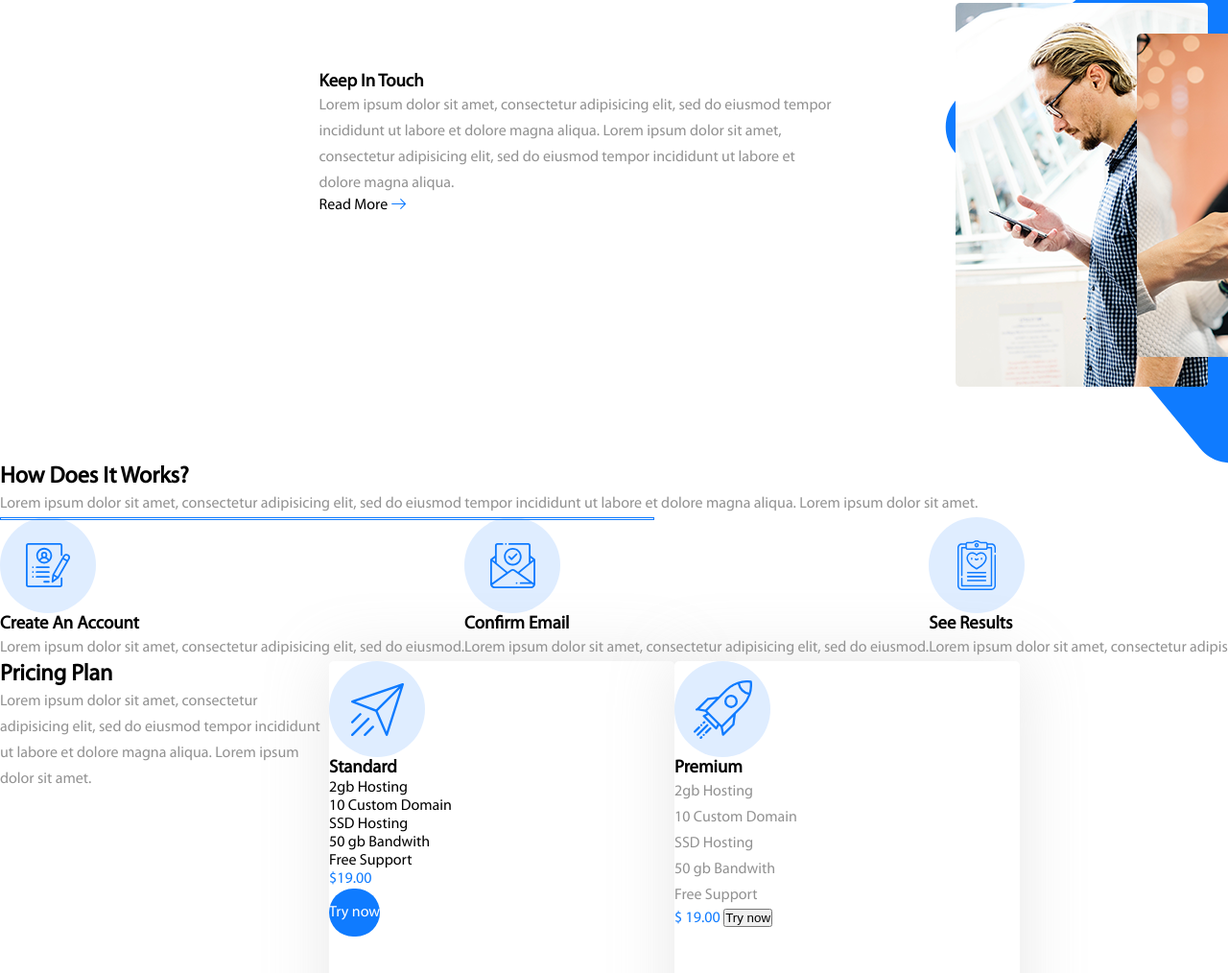
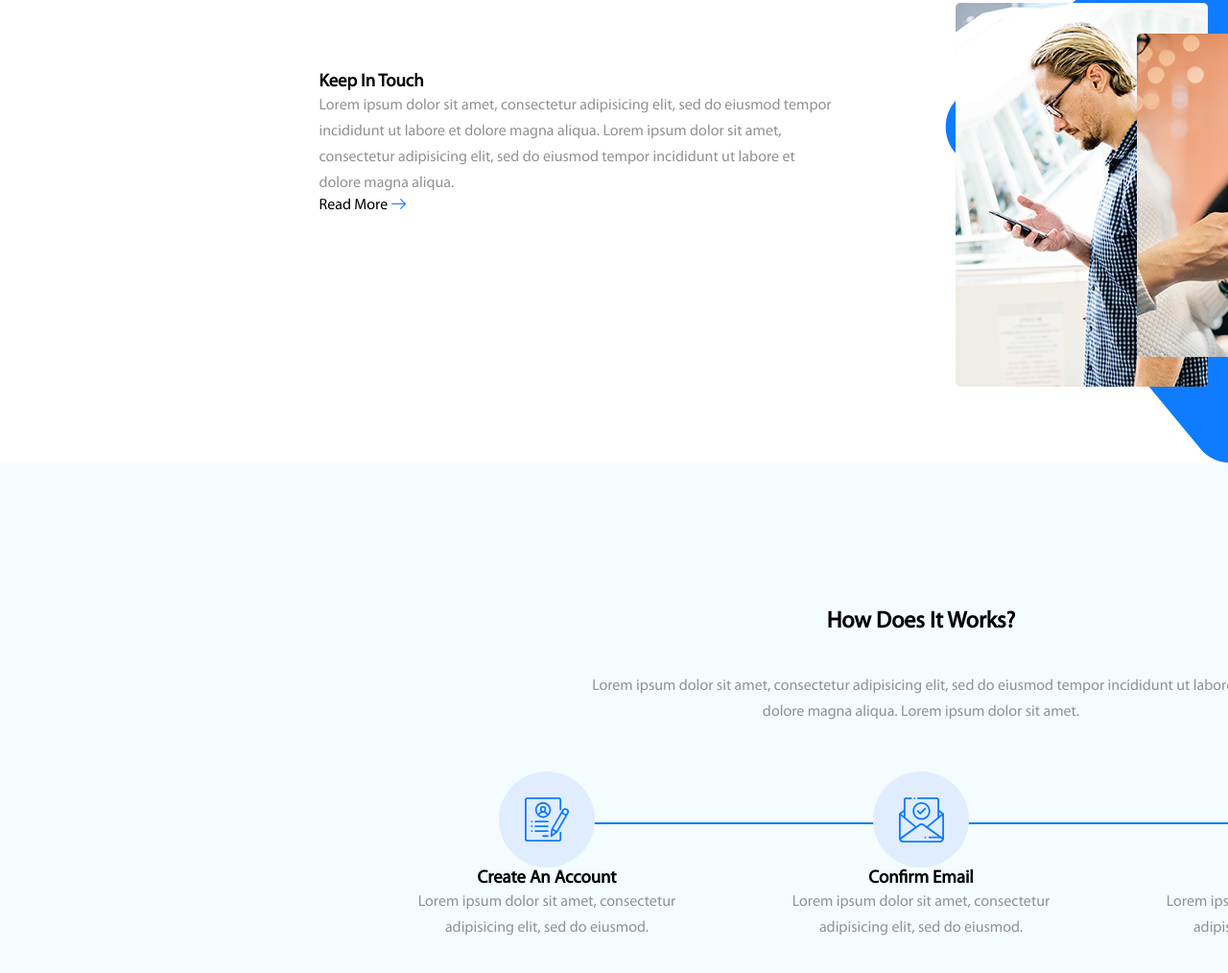
Before and after one commit to GeniaBb/SmartWorld-Academy-1st-task, a website: page index.html in a window 1280 px wide. Shown: the part 2415-3429 px from the top of the page at 96% size. Drawn offline with Linux system fonts and the light colour scheme.

Commit message:
Четвёртый экран приведён к макету. Правка декоративных элементов.

```diff
--- a/index.html
+++ b/index.html
@@ -109,21 +109,21 @@
             How Does It Works?
         </h2>
         <p class="text">Lorem ipsum dolor sit amet, consectetur adipisicing elit, sed do eiusmod tempor incididunt ut labore et dolore magna aliqua. Lorem ipsum dolor sit amet.</p>
-        <div class="information-about-work__work-steps">
+        <div class="information-about-work__cards-wrapper">
             <div class="information-about-work__decorative-line"></div>
-            <div class="information-about-work__create-an-account">
+            <div class="information-about-work__card">
                 <div class="information-about-work__icon information-about-work__icon--account"></div>
-                <h3>Create An Account</h3>
+                <h3 class="information-about-work__card-title">Create An Account</h3>
                 <p class="text">Lorem ipsum dolor sit amet, consectetur adipisicing elit, sed do eiusmod.</p>
             </div>
-            <div class="information-about-work__confirm-email">
+            <div class="information-about-work__card">
                 <div class="information-about-work__icon information-about-work__icon--email"></div>
-                <h3>Confirm Email</h3>
+                <h3 class="information-about-work__card-title">Confirm Email</h3>
                 <p class="text">Lorem ipsum dolor sit amet, consectetur adipisicing elit, sed do eiusmod.</p>
             </div>
-            <div class="information-about-work__see-results">
+            <div class="information-about-work__card">
                 <div class="information-about-work__icon information-about-work__icon--results"></div>
-                <h3>See Results</h3>
+                <h3 class="information-about-work__card-title">See Results</h3>
                 <p class="text">Lorem ipsum dolor sit amet, consectetur adipisicing elit, sed do eiusmod.</p>
             </div>
         </div>
@@ -136,7 +136,7 @@
         <div class="prising-plan__card">
             <div class="prising-plan__icon prising-plan__icon--standard"><div></div></div>
             <h3>Standard</h3>
-            <ul>
+            <ul class="text">
                 <li>2gb Hosting</li>
                 <li>10 Custom Domain</li>
                 <li>SSD Hosting</li>
--- a/styles/style.scss
+++ b/styles/style.scss
@@ -282,6 +282,7 @@ a, a:active, a:hover, a:visited {
     justify-content: center;
     padding-top: 165px;
     height: 635px;
+    background-color: $home-background-color;
 
         &__card {
             width: 360px;
@@ -368,7 +369,7 @@ a, a:active, a:hover, a:visited {
     &__text {
         height: 208px;
         width: 543px;
-        left: 97px;
+        margin-left: 97px;
 
         &--pointer {
             width: 15px;
@@ -418,16 +419,52 @@ a, a:active, a:hover, a:visited {
 }
 
 .information-about-work {
+    box-sizing: border-box;
+    height: 646px;
+    display: flex;
+    background-color: $home-background-color;
+    flex-direction: column;
+    align-items: center;
+    padding: 151px 0 129px 0;
 
-    &__work-steps {
+    &__title {
+        margin-bottom: 39px;
+    }
+
+    .text {
+        width: 731px;
+        text-align: center;
+    }
+
+    &__cards-wrapper {
+        margin-top: 48px;
+        position: relative;
         display: flex;
+        width: 1122px;
+        justify-content: space-between;
+    }
+
+    &__card {
+        width: 342px;
+        display: flex;
+        flex-direction: column;
+        align-items: center;
+        text-align: center;
+        .text {
+            width: 100%;
+        }
+
     }
 
     &__decorative-line {
         width: 680px;
-        height: 1px;
+        z-index: 0;
+        height: 0;
         border: 1px solid $primary-color;
         position: absolute;
+        top: 54px;
+        left: 50%;
+        transform: translate(-50%, -50%);
     }
 
     &__icon {
@@ -437,6 +474,11 @@ a, a:active, a:hover, a:visited {
         border-radius: 50%;
         background-repeat: no-repeat;
         background-position: center;
+        z-index: 1;
+
+        &__card-title {
+            margin: 31px 0 29px;
+        }
 
         &--account {
             background-image: url('../img/bloc-work-steps_img-account.svg');
```
Also changed, not shown: styles/style.css, 1 other file.
